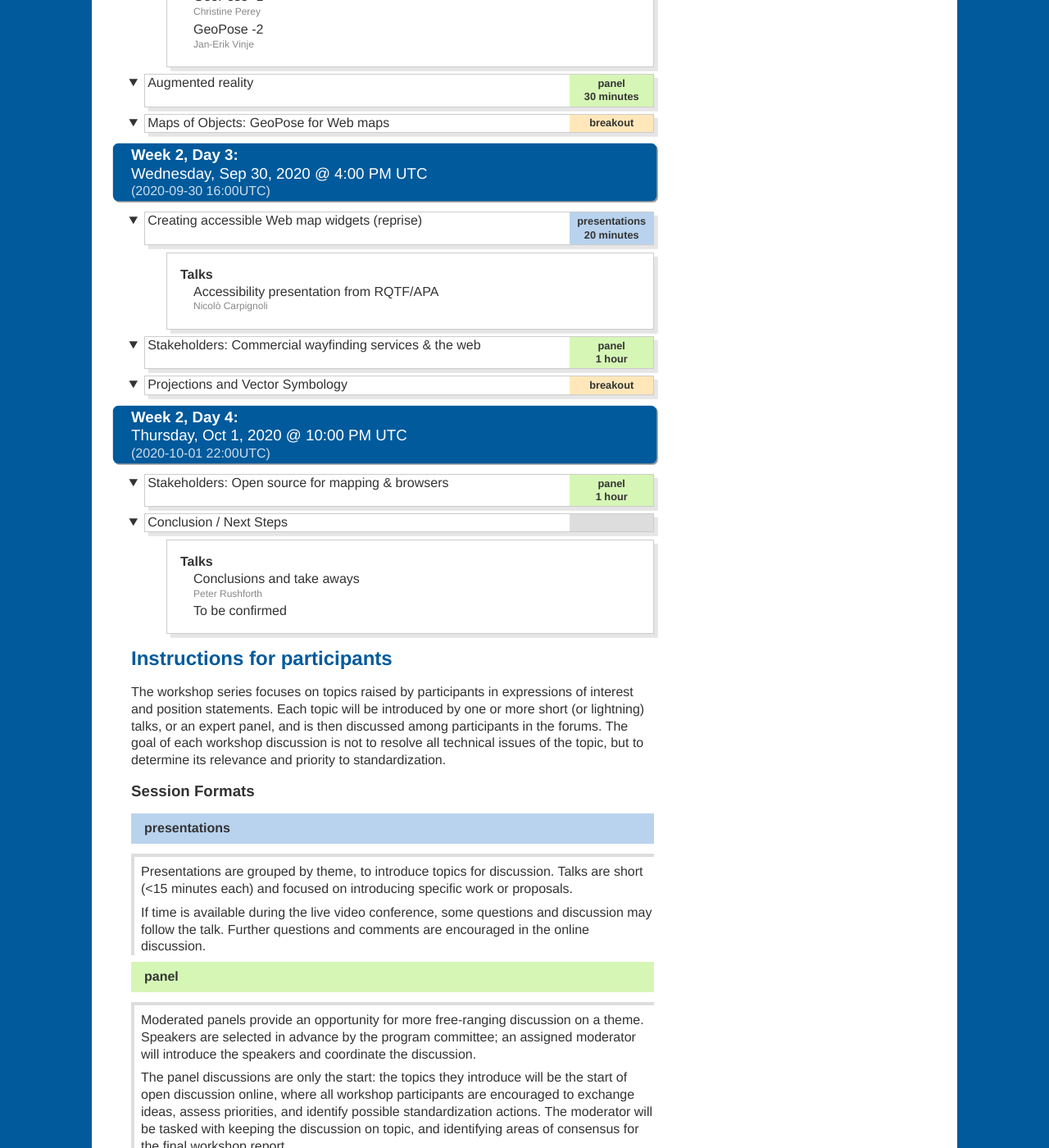
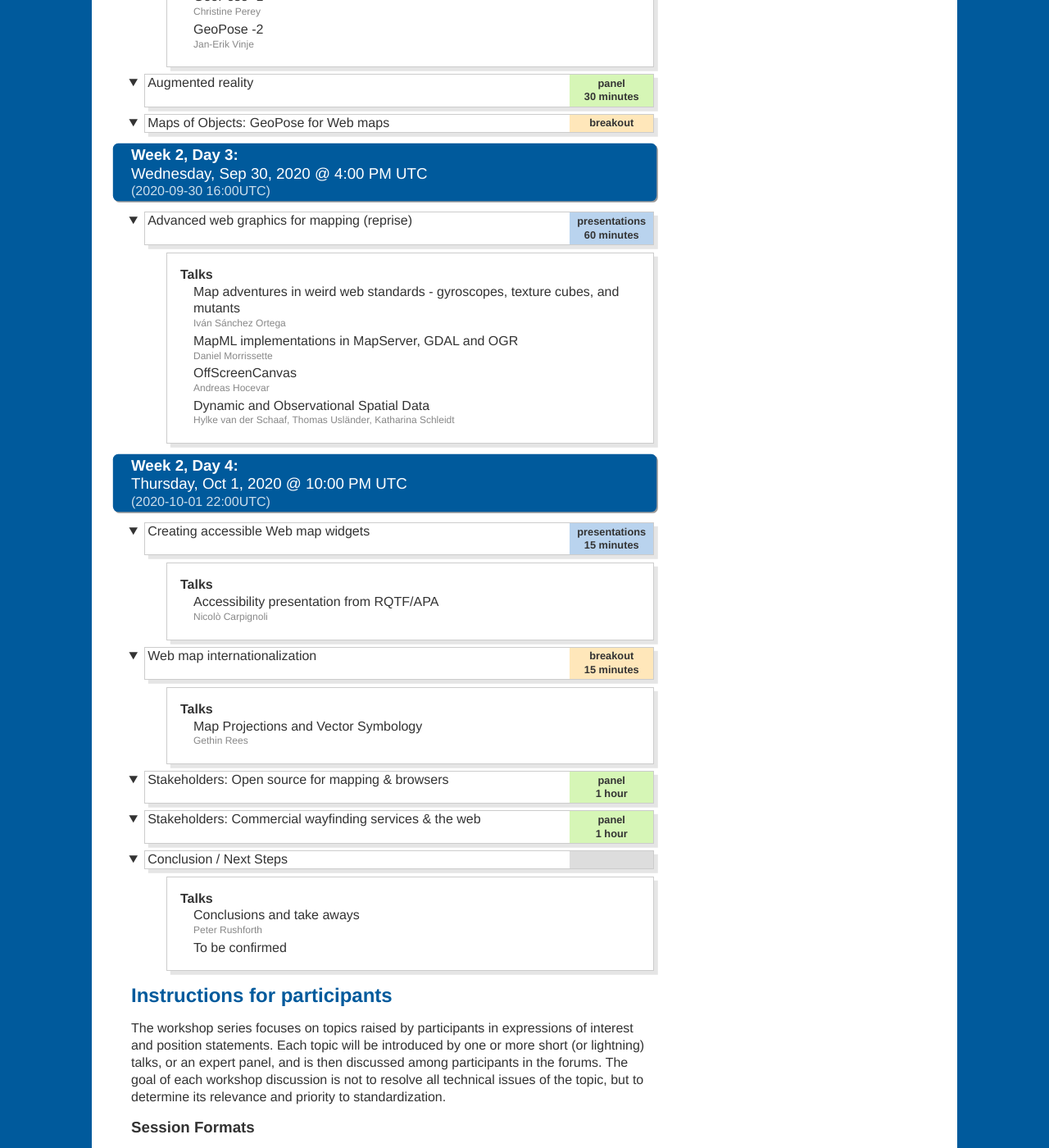
Before and after one commit to Maps4HTML/Maps4HTML-Workshop-2020, a Jekyll site: the page built from agenda.html, in a window 1280 px wide and 1400 px high, scrolled down 3928 px. Shown: the whole window at 82% size. Built offline with Jekyll 4.4.1, drawn with Linux system fonts in a browser that asks for light colours.

Commit message:
Fix schedule for Week 2, Days 3 & 4

```diff
--- a/agenda.html
+++ b/agenda.html
@@ -152,22 +152,40 @@ schedule:
   - title: "Week 2, Day 3"
     start: 2020-09-30T16:00Z
     agenda:
-      - title: "Creating accessible Web map widgets (reprise)"
+      - title: "Advanced web graphics for mapping (reprise)"
         type: presentations
-        duration: "20 minutes"
+        duration: "60 minutes"
+        details:
+          - Talks:
+            - Map adventures in weird web standards - gyroscopes, texture cubes, and mutants
+              <span>Iván Sánchez Ortega</span>
+            - MapML implementations in MapServer, GDAL and OGR
+              <span>Daniel Morrissette</span>
+            - OffScreenCanvas
+              <span>Andreas Hocevar</span>
+            - Dynamic and Observational Spatial Data
+              <span>Hylke van der Schaaf, Thomas Usländer, Katharina Schleidt</span>
+  - title: "Week 2, Day 4"
+    start: 2020-10-01T22:00Z
+    agenda:
+      - title: "Creating accessible Web map widgets"
+        type: presentations
+        duration: "15 minutes"
         details:
           - Talks:
             - Accessibility presentation from RQTF/APA
               <span>Nicolò Carpignoli</span>
-      - title: "Stakeholders: Commercial wayfinding services & the web"
+      - title: "Web map internationalization"
+        type: breakout
+        duration: "15 minutes"
+        details:
+          - Talks:
+            - Map Projections and Vector Symbology
+              <span>Gethin Rees</span>
+      - title: "Stakeholders: Open source for mapping & browsers"
         type: panel
         duration: "1 hour"
-      - title: "Projections and Vector Symbology"
-        type: breakout
-  - title: "Week 2, Day 4"
-    start: 2020-10-01T22:00Z
-    agenda:
-      - title: "Stakeholders: Open source for mapping & browsers"
+      - title: "Stakeholders: Commercial wayfinding services & the web"
         type: panel
         duration: "1 hour"
       - title: "Conclusion / Next Steps"
```
